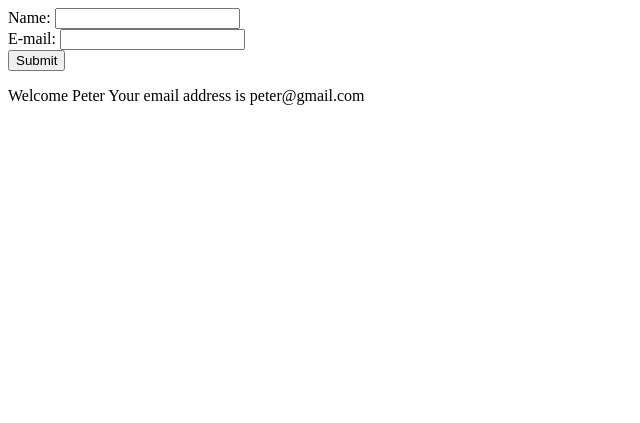
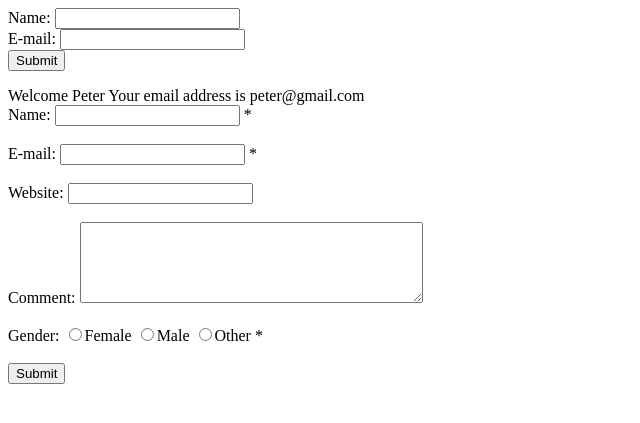
Before and after one commit to karianmash/learning-php, a PHP site: page /6.forms.php in a window 1280 px wide. Shown: the top 423 px of the page, without its empty margins (0-640 px from the left). Run offline with PHP 8.4, Linux system fonts and the light colour scheme.

Commit message:
Covered form error messages

```diff
--- a/6.forms.php
+++ b/6.forms.php
@@ -87,3 +87,84 @@ function test_input($data)
 ?>
 
 <!-- --------------------------------------------------------------------- -->
+
+<!-- (c) Required Fields -->
+<!-- --------------------------------------------------------------------- -->
+
+<!-- The required attribute specifies that an input field must be filled out before submitting the form. -->
+<!-- The required attribute is a boolean attribute. -->
+<!-- The required attribute is not supported in Internet Explorer 9 and earlier versions. -->
+
+<!-- Example required fields-->
+
+<?php
+// define variables and set to empty values
+$nameErr = $emailErr = $genderErr = $websiteErr = "";
+$name = $email = $gender = $comment = $website = "";
+
+if ($_SERVER["REQUEST_METHOD"] == "POST") {
+    if (empty($_POST["name"])) {
+        $nameErr = "Name is required";
+    } else {
+        $name = test_input($_POST["name"]);
+    }
+
+    if (empty($_POST["email"])) {
+        $emailErr = "Email is required";
+    } else {
+        $email = test_input($_POST["email"]);
+    }
+
+    if (empty($_POST["website"])) {
+        $website = "";
+    } else {
+        $website = test_input($_POST["website"]);
+    }
+
+    if (empty($_POST["comment"])) {
+        $comment = "";
+    } else {
+        $comment = test_input($_POST["comment"]);
+    }
+
+    if (empty($_POST["gender"])) {
+        $genderErr = "Gender is required";
+    } else {
+        $gender = test_input($_POST["gender"]);
+    }
+}
+?>
+
+<!-- --------------------------------------------------------------------- -->
+
+<!-- Displaying the error message -->
+<form method="post" action="<?php echo htmlspecialchars($_SERVER["PHP_SELF"]); ?>">
+
+    Name: <input type="text" name="name">
+    <span class="error">* <?php echo $nameErr; ?></span>
+    <br><br>
+
+    E-mail:
+    <input type="text" name="email">
+    <span class="error">* <?php echo $emailErr; ?></span>
+    <br><br>
+
+    Website:
+    <input type="text" name="website">
+    <span class="error"><?php echo $websiteErr; ?></span>
+    <br><br>
+
+    Comment:
+    <textarea name="comment" rows="5" cols="40"></textarea>
+    <br><br>
+
+    Gender:
+    <input type="radio" name="gender" value="female">Female
+    <input type="radio" name="gender" value="male">Male
+    <input type="radio" name="gender" value="other">Other
+    <span class="error">* <?php echo $genderErr; ?></span>
+    <br><br>
+
+    <input type="submit" name="submit" value="Submit">
+
+</form>
```
